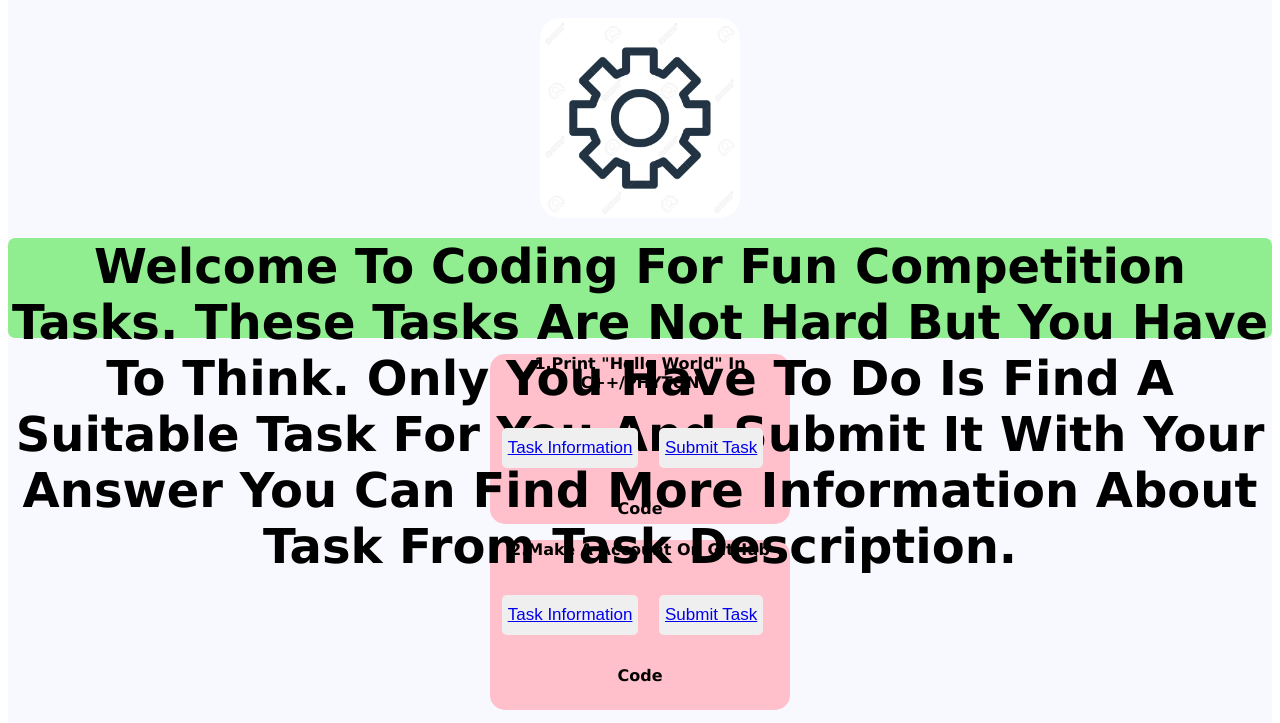
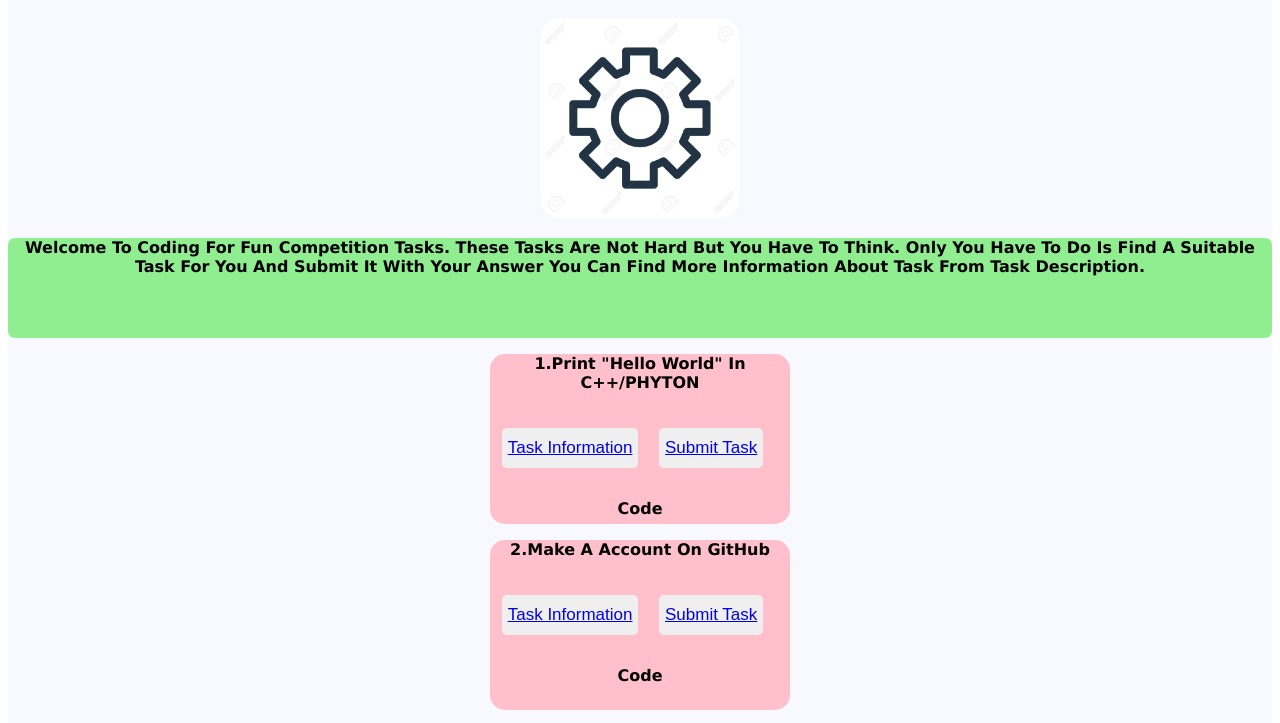
Before and after one commit to PasinduDushan/Coding-For-Fun-2020, a plain HTML site: page tasks.html in a window 1280 px wide. Shown: the part 76-799 px from the top of the page. Drawn offline with Linux system fonts and the light colour scheme.

Commit message:
Update tasks.html

```diff
--- a/tasks.html
+++ b/tasks.html
@@ -8,7 +8,7 @@
 <u><b><p id="label" class="label">Tasks</p></b></u>
 <img id="icon" src="111605382-settings-icon-vector-isolated-on-white-background-settings-transparent-sign.jpg">
 <div class="information">
-<b><p><font size=7>Welcome To Coding For Fun Competition Tasks. These Tasks Are Not Hard But You Have To Think. Only You Have To Do Is Find A Suitable Task For You And Submit It With Your Answer You Can Find More Information About Task From Task Description.</font></p></b>
+<b><p>Welcome To Coding For Fun Competition Tasks. These Tasks Are Not Hard But You Have To Think. Only You Have To Do Is Find A Suitable Task For You And Submit It With Your Answer You Can Find More Information About Task From Task Description.</p></b>
 </div>
 <center><div class="taskinformation1">
 <b><p>1.Print "Hello World" In C++/PHYTON</p><b>
```
